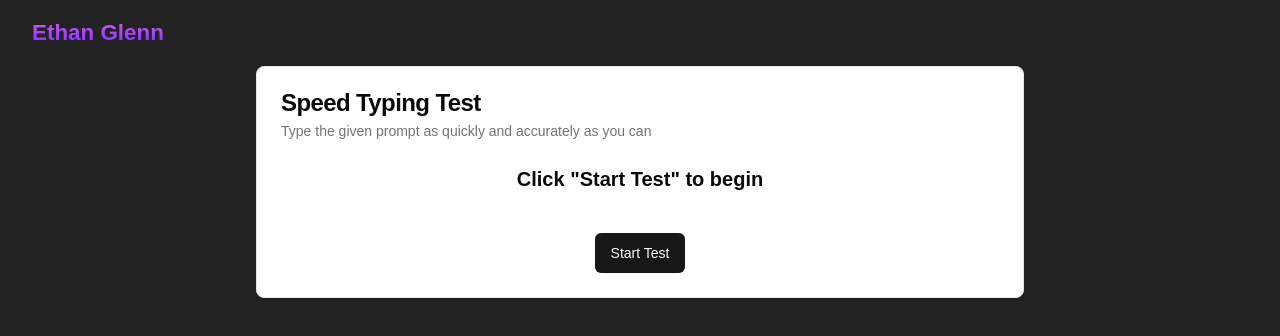
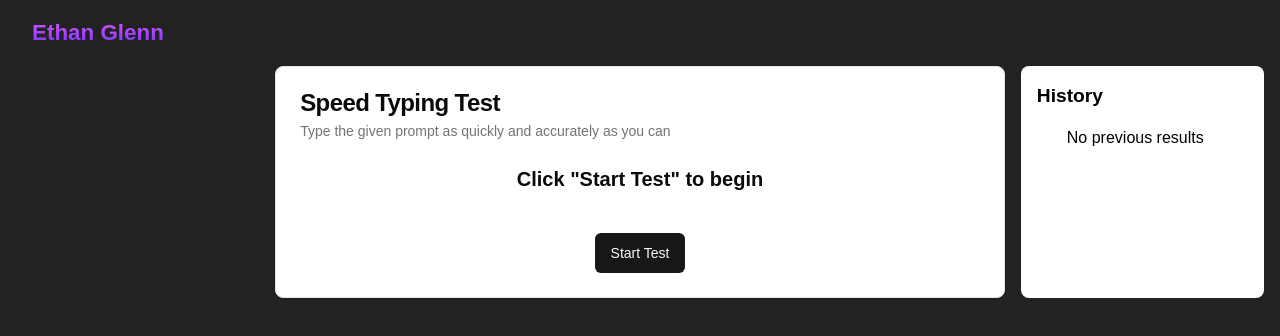
Before and after one commit to eglenn-dev/typing-test, a Next.js app: page / in a window 1280 px wide. Shown: the top 336 px of the page. Built offline with nearby package versions, Linux system fonts and the light colour scheme.

Commit message:
Refactor styling and structure of typing test components; replace CSS with module styles and implement results history

```diff
--- a/app/page.css
+++ /dev/null
@@ -1,7 +0,0 @@
-.mainContainer {
-    color: white;
-}
-
-.testArea {
-    color: transparent
-}
--- /dev/null
+++ b/app/page.module.css
@@ -0,0 +1,13 @@
+.mainContainer {
+    color: white;
+    display: grid;
+    grid-template-columns: 1fr 3fr 1fr;
+    gap: 1rem;
+}
+
+@media screen and (max-width: 768px) {
+    .mainContainer {
+        grid-template-columns: 1fr;
+    }
+
+}
--- a/app/page.tsx
+++ b/app/page.tsx
@@ -1,10 +1,21 @@
+'use client'
+import React, { useState } from 'react';
 import SpeedTypingTest from '@/components/SpeedTyping'
-import "./page.css";
+import Results from "@/components/Results";
+import styles from './page.module.css';
 
 export default function Home() {
+  const [resultsRender, setResultsRender] = useState(0);
+
+  const renderResults = () => {
+    setResultsRender(resultsRender + 1);
+  }
+
   return (
-    <main className="mainContainer container mx-auto p-4">
-      <SpeedTypingTest />
+    <main className={`${styles.mainContainer} container mx-auto p-4`}>
+      <div></div>
+      <SpeedTypingTest renderResults={renderResults} />
+      <Results key={resultsRender} />
     </main>
   )
 }
--- /dev/null
+++ b/components/Results.tsx
@@ -0,0 +1,35 @@
+'use client'
+import React, { useState, useEffect } from 'react';
+import styles from './styles/results.module.css';
+
+interface Result {
+    wpm: number;
+    accuracy: number;
+    time: string;
+}
+
+export default function Results() {
+    const [results, setResults] = useState<Result[]>([]);
+
+    useEffect(() => {
+        const history = localStorage.getItem('typingTestResult');
+        if (history) {
+            setResults(JSON.parse(history));
+        }
+    }, []);
+
+    return (
+        <div className={styles.resultsArea}>
+            <h3>History</h3>
+            <ul>
+                {results.length ? results.slice().reverse().map((result, index) => (
+                    <li key={index}>
+                        <p>{result.wpm} wpm / {result.accuracy}%</p>
+                    </li>
+                )) : (
+                    <p>No previous results</p>
+                )}
+            </ul>
+        </div>
+    );
+}
--- a/components/SpeedTyping.tsx
+++ b/components/SpeedTyping.tsx
@@ -4,7 +4,11 @@ import { Button } from "@/components/ui/button"
 import { Card, CardContent, CardHeader, CardTitle, CardDescription, CardFooter } from "@/components/ui/card"
 import { prompts } from "@/components/prompts";
 
-export default function SpeedTypingTest() {
+interface SpeedTypingTestProps {
+    renderResults: () => void;
+}
+
+export default function SpeedTypingTest({ renderResults }: SpeedTypingTestProps) {
     const [prompt, setPrompt] = useState('')
     const [userInput, setUserInput] = useState('')
     const [startTime, setStartTime] = useState<number | null>(null)
@@ -12,6 +16,7 @@ export default function SpeedTypingTest() {
     const [wpm, setWpm] = useState(0)
     const [accuracy, setAccuracy] = useState(100)
     const [isTestActive, setIsTestActive] = useState(false)
+    const [savedResults, setSavedResults] = useState(false)
     const inputRef = useRef<HTMLTextAreaElement>(null)
 
     const getRandomPrompt = useCallback(() => {
@@ -26,6 +31,7 @@ export default function SpeedTypingTest() {
         setWpm(0)
         setAccuracy(100)
         setIsTestActive(true)
+        setSavedResults(false)
         inputRef.current?.focus()
     }, [getRandomPrompt])
 
@@ -67,8 +73,20 @@ export default function SpeedTypingTest() {
             const wordsTyped = userInput.trim().split(/\s+/).length
             const calculatedWpm = Math.round(wordsTyped / timeInMinutes)
             setWpm(calculatedWpm)
+            if (!savedResults) {
+                const testResult = {
+                    wpm: calculatedWpm,
+                    accuracy,
+                    date: new Date().toISOString(),
+                }
+                const userResults = JSON.parse(localStorage.getItem('typingTestResult') || '[]');
+                userResults.push(testResult);
+                localStorage.setItem('typingTestResult', JSON.stringify(userResults));
+                renderResults();
+                setSavedResults(true);
+            }
         }
-    }, [endTime, startTime, userInput])
+    }, [endTime, startTime, userInput, accuracy, wpm, savedResults, renderResults])
 
     return (
         <Card className="card w-full max-w-3xl mx-auto">
@@ -88,6 +106,7 @@ export default function SpeedTypingTest() {
                                 disabled={!isTestActive}
                                 autoFocus
                                 spellCheck={false}
+                                style={{ resize: 'none', color: 'transparent' }}
                             />
                             <div
                                 aria-hidden="true"
--- a/components/prompts.tsx
+++ /dev/null
@@ -1,26 +0,0 @@
-export const prompts = [
-    "The quick brown fox jumps over the lazy dog, showcasing every letter of the English alphabet in a concise sentence.",
-    "To be or not to be, that is the question - a timeless contemplation on life, death, and the human condition, spoken by Hamlet in Shakespeare's renowned play.",
-    "All that glitters is not gold, a cautionary proverb reminding us that appearances can be deceiving and true value lies beyond superficial shine.",
-    "A journey of a thousand miles begins with a single step, Lao Tzu's wisdom encouraging us to embark on even the most daunting tasks by taking that initial stride.",
-    "Where there's a will, there's a way, an optimistic adage suggesting that determination and resourcefulness can overcome obstacles.",
-    "Look before you leap, but don't hesitate too long. This advice promotes careful consideration while also urging us to avoid paralysis by analysis.",
-    "Actions speak louder than words, so let your deeds do the talking. This emphasizes the importance of demonstrating intentions through tangible actions rather than empty promises.",
-    "Better late than never, but strive for punctuality. While acknowledging that lateness is sometimes unavoidable, it emphasizes the value of timeliness and respect for others' schedules.",
-    "Don't count your chickens before they hatch, as unforeseen circumstances can arise and disrupt even the best-laid plans.",
-    "Early to bed and early to rise, makes a man healthy, wealthy, and wise, according to Benjamin Franklin, promoting a disciplined lifestyle as a path to success.",
-    "Practice makes perfect, so continue honing your skills diligently and consistently to achieve mastery.",
-    "Two wrongs don't make a right; seeking revenge only perpetuates the cycle of negativity and prevents true resolution.",
-    "The pen is mightier than the sword, demonstrating the power of communication and ideas to influence and change the world.",
-    "When in Rome, do as the Romans do, adapting to local customs and traditions to foster understanding and respect during travels.",
-    "A picture is worth a thousand words, conveying complex emotions and narratives visually, often more effectively than language can express.",
-    "Birds of a feather flock together, as people tend to gravitate towards like-minded individuals, forming communities based on shared interests and values.",
-    "Honesty is the best policy, fostering trust and building strong relationships based on authenticity and integrity.",
-    "Necessity is the mother of invention, driving innovation and problem-solving by inspiring creative solutions to pressing challenges.",
-    "The early bird catches the worm, emphasizing the advantages of proactivity and taking initiative to seize opportunities before others.",
-    "Time and tide wait for no man, highlighting the importance of seizing opportunities and managing time effectively, as it is a finite resource.",
-    "A stitch in time saves nine, advocating for preventative measures and addressing problems promptly to avoid more extensive repairs later on.",
-    "Make hay while the sun shines, urging us to capitalize on favorable conditions and make the most of opportunities while they are available.",
-    "Variety is the spice of life, celebrating diversity and embracing new experiences to enrich our lives and broaden our perspectives.",
-    "All's well that ends well, suggesting that a positive outcome can redeem past difficulties and challenges, ultimately leading to a satisfying conclusion."
-];
--- /dev/null
+++ b/components/styles/results.module.css
@@ -0,0 +1,20 @@
+.resultsArea {
+    display: flex;
+    flex-direction: column;
+    gap: 1rem;
+    background-color: white;
+    color: black;
+    padding: 1rem;
+    border-radius: 0.5rem;
+    width: 100%;
+}
+
+.resultsArea h3 {
+    font-size: 1.2rem;
+    font-weight: 700;
+}
+
+.resultsArea ul {
+    list-style: circle;
+    padding-left: 30px;
+}
```
